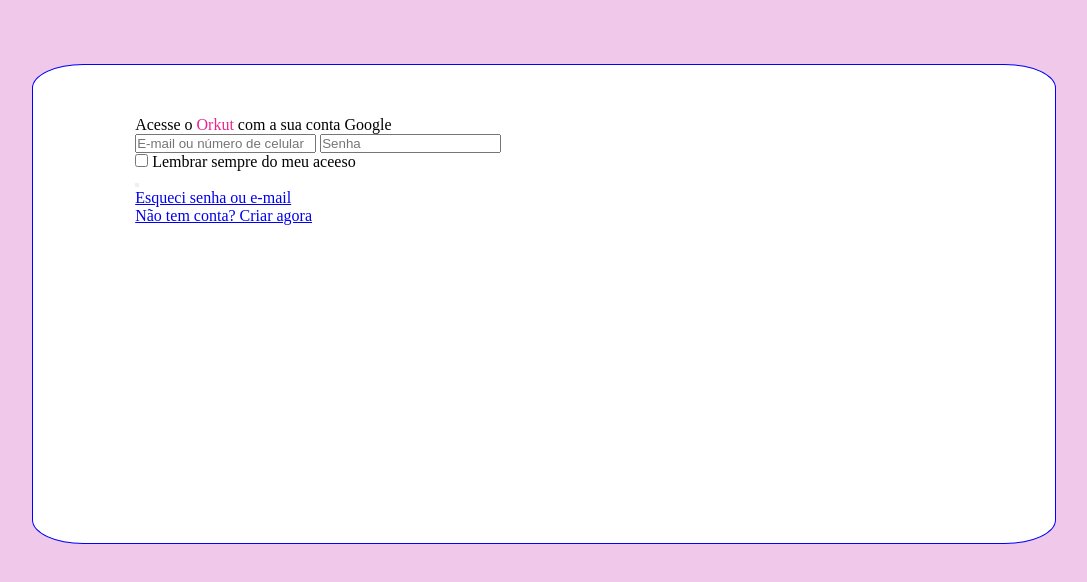
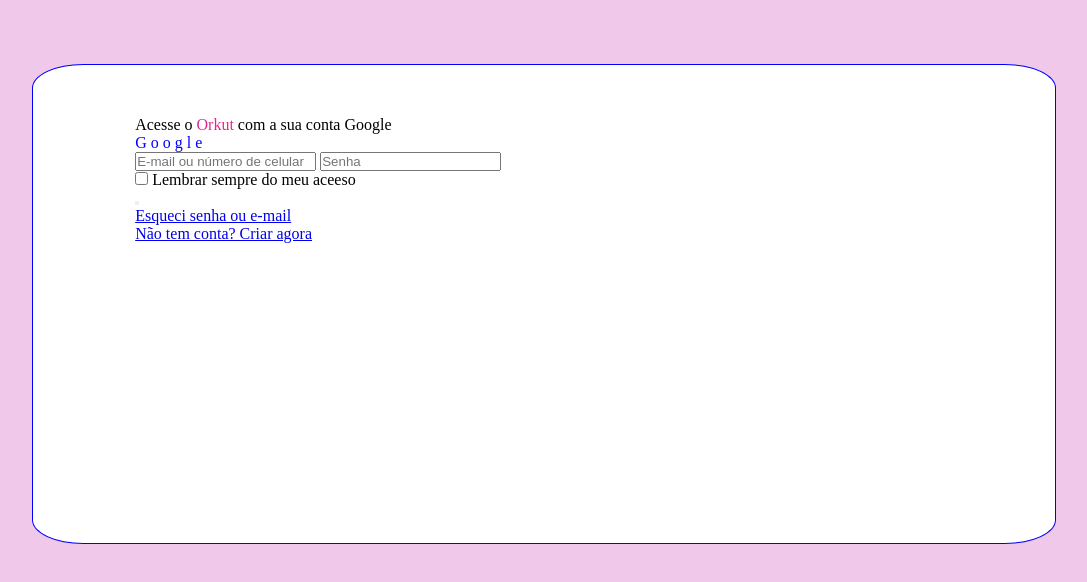
Before and after one commit to Edyane/Interface-Orkut, a plain HTML site: page index.html in a window 1280 px wide. Shown: the whole page, without its empty margins (96-1183 px from the left). Drawn offline with Linux system fonts and the light colour scheme.

Commit message:
Adicionando Novos Elementos

```diff
--- a/css/main.css
+++ b/css/main.css
@@ -23,5 +23,4 @@
 #fields__title {
     font-size: 18px;
     font-weight: 800;
-
 }
--- a/index.html
+++ b/index.html
@@ -15,6 +15,13 @@
             <div class="fields__title">
                 <p id="field__title">Acesse o <span class="pink-font">Orkut</span> com a sua conta Google</p>
             </div>
+
+            <span style="color: blue">G</span>
+            <span style="color: blue">o</span>
+            <span style="color: blue">o</span>
+            <span style="color: blue">g</span>
+            <span style="color: blue">l</span>
+            <span style="color: blue">e</span>
 
             <div class="fields__textbox">
                 <input type="email" placeholder="E-mail ou número de celular" name="" id="field__email">
```
